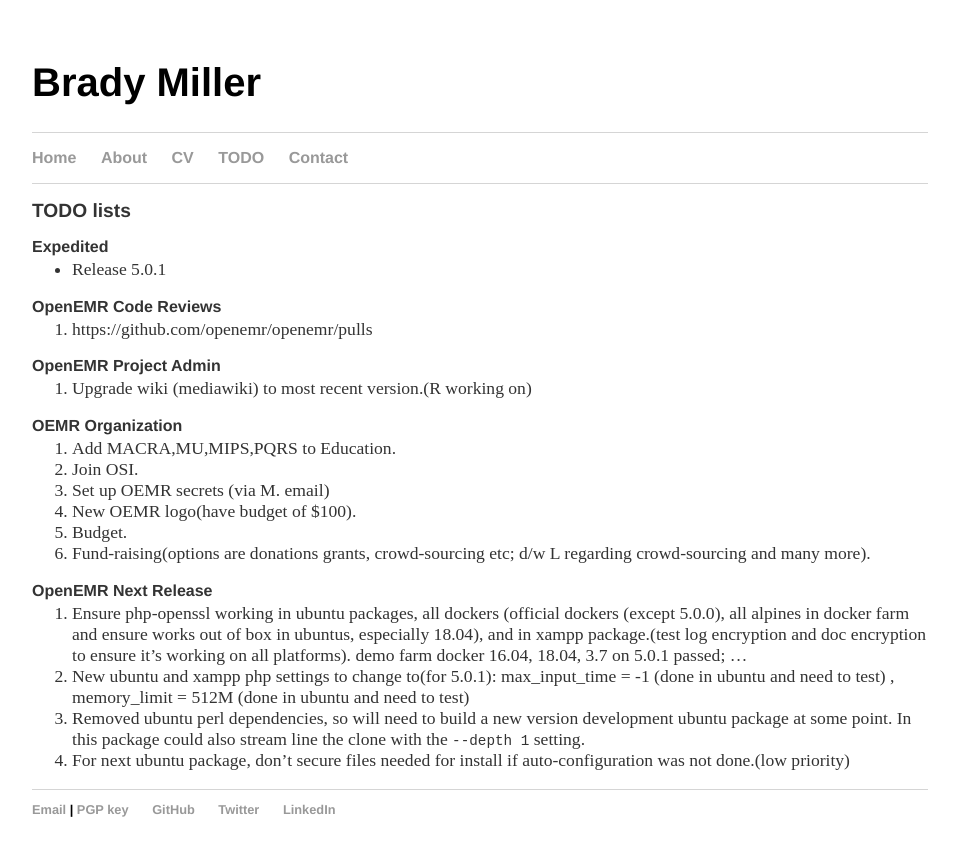
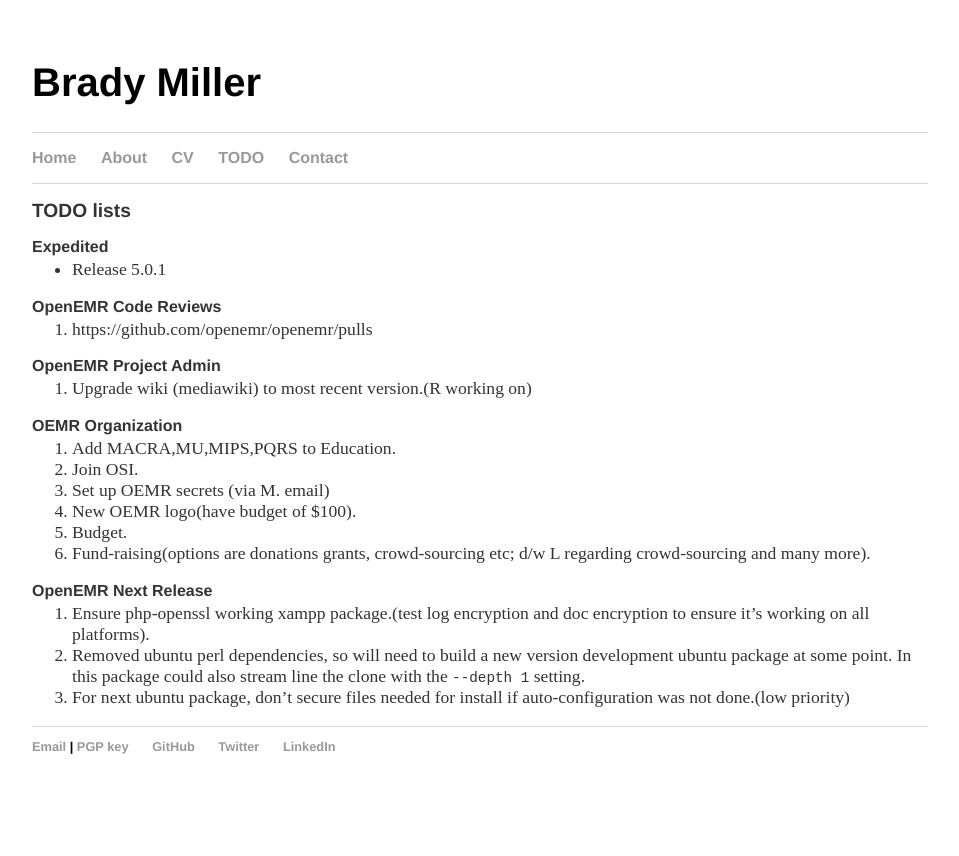
Before and after one commit to bradymiller/bradymiller.github.io, a Jekyll site: the page built from todo/index.md, in a window 1280 px wide. Shown: the top 856 px of the page, without its empty margins (160-1119 px from the left). Built offline with Jekyll 4.4.1, drawn with Linux system fonts in a browser that asks for light colours; our own code applies the rules of GitHub Pages for plain Markdown files.

Commit message:
Update index.md

```diff
--- a/todo/index.md
+++ b/todo/index.md
@@ -21,7 +21,6 @@
 1. Fund-raising(options are donations grants, crowd-sourcing etc; d/w L regarding crowd-sourcing and many more).
 
 ### OpenEMR Next Release
-1. Ensure php-openssl working in ubuntu packages, all dockers (official dockers (except 5.0.0), all alpines in docker farm and ensure works out of box in ubuntus, especially 18.04), and in xampp package.(test log encryption and doc encryption to ensure it's working on all platforms). demo farm docker 16.04, 18.04, 3.7 on 5.0.1 passed; ...
-1. New ubuntu and xampp php settings to change to(for 5.0.1): max_input_time = -1 (done in ubuntu and need to test) , memory_limit = 512M (done in ubuntu and need to test)
+1. Ensure php-openssl working xampp package.(test log encryption and doc encryption to ensure it's working on all platforms).
 1. Removed ubuntu perl dependencies, so will need to build a new version development ubuntu package at some point. In this package could also stream line the clone with the `--depth 1` setting.
 1. For next ubuntu package, don't secure files needed for install if auto-configuration was not done.(low priority)
```
